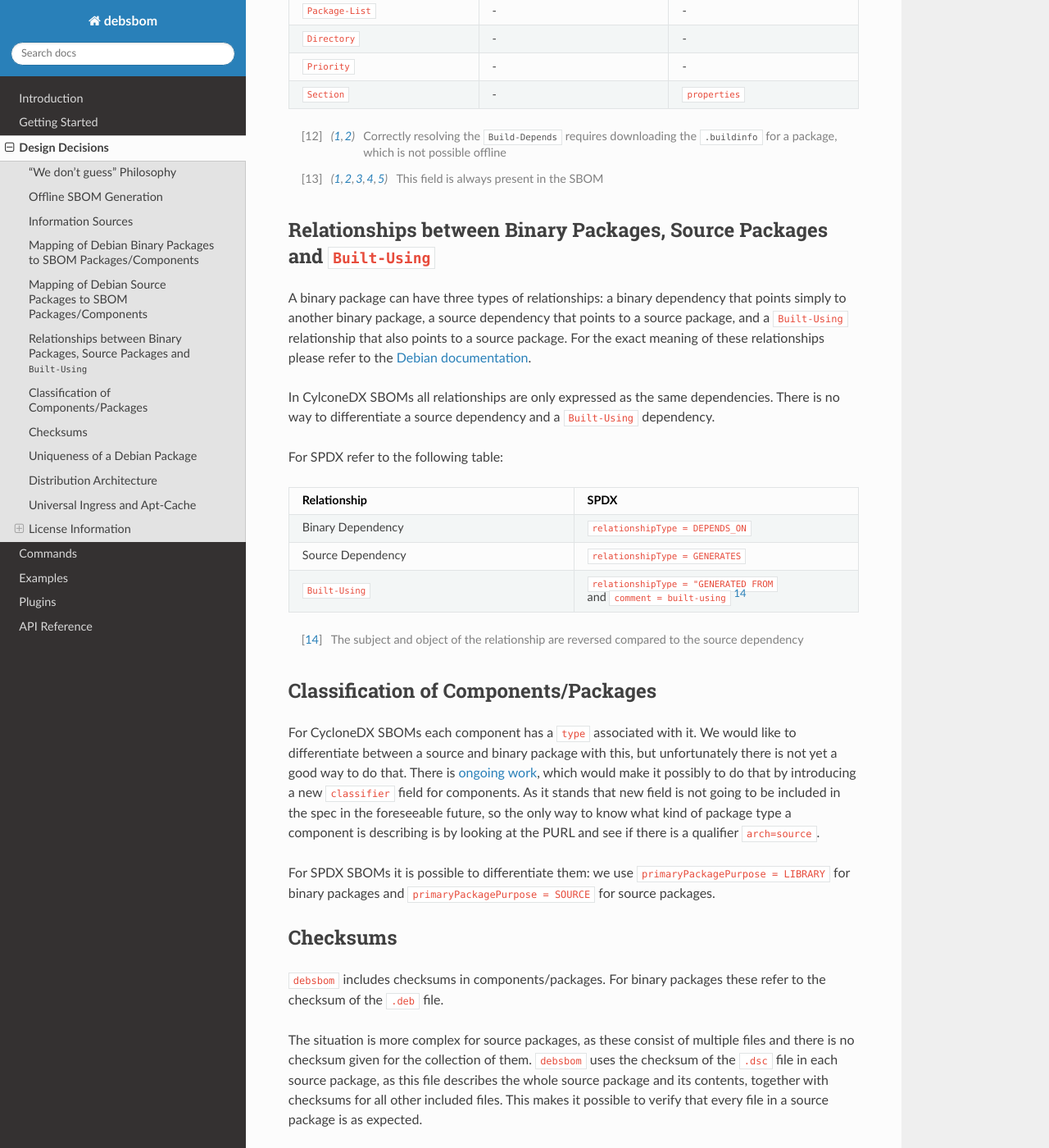
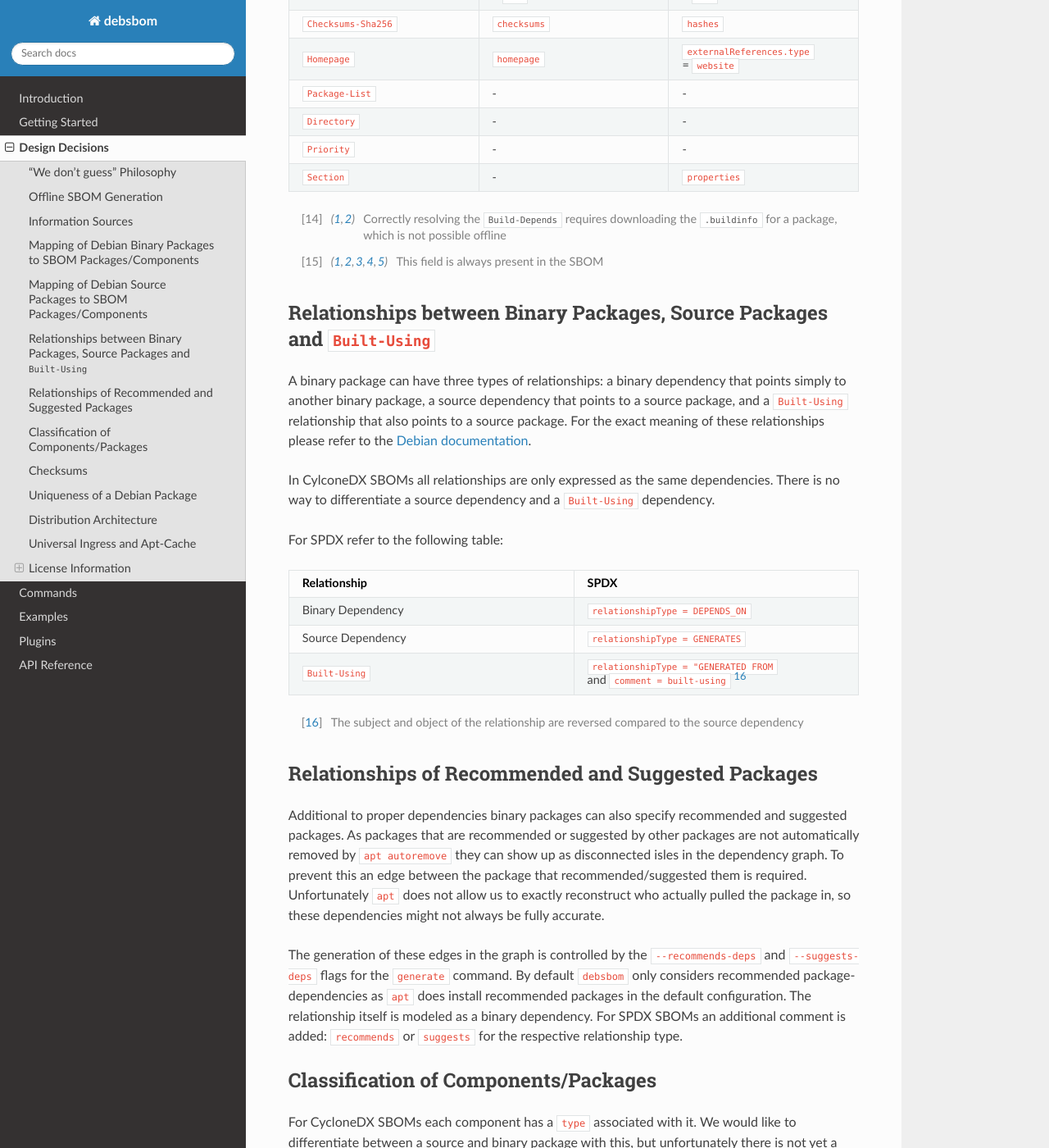
Before and after one commit to siemens/debsbom, a Sphinx documentation site: the page built from docs/source/design-decisions.rst, in a window 1280 px wide and 1400 px high, scrolled down 3440 px. Shown: the whole window at 82% size. Built offline with Sphinx 7.4.7 and the Read the Docs theme 3.1.0, drawn with Linux system fonts in a browser that asks for light colours; some of the changed text lies outside the part shown.

Commit message:
docs: document recommended and suggested package dependencies
Signed-off-by: Christoph Steiger <christoph.steiger@siemens.com>

```diff
--- a/docs/source/design-decisions.rst
+++ b/docs/source/design-decisions.rst
@@ -57,9 +57,9 @@ The following table shows how fields in a Debian binary package are mapped to fi
     ``Conflicts``, \-, \-
     ``Conffiles``, \-, \-
     ``Depends``, [#depends]_, [#depends]_
-    ``Recommends``, \-, \-
+    ``Recommends``, [#recommends]_, [#recommends]_
     ``Pre-Depends``, [#pre_depends]_, [#pre_depends]_
-    ``Suggests``, \-, \-
+    ``Suggests``, [#suggests]_, [#suggests]_
     ``Description``, ``summary`` and ``description`` [#description]_,  ``description``
     ``Built-Using``, [#built_using_spdx]_, [#built_using_cdx]_
     ``Homepage``, ``homepage``, ``externalReferences.type`` = ``website``
@@ -75,6 +75,8 @@ The following table shows how fields in a Debian binary package are mapped to fi
 .. [#source] When a ``Source`` is specified it gets a separate entry in the SBOM and the dependency is added
 .. [#provides] Provided packages are considered in the dependency resolution
 .. [#depends] When a ``Dependency`` is specified a dependency is created for the related packages
+.. [#recommends] Recommended packages are treated as normal dependencies, see :ref:`recommended-suggested-deps` for details
+.. [#suggests] Suggested packages are treated as normal dependencies, see :ref:`recommended-suggested-deps` for details
 .. [#pre_depends] ``Pre-Depends`` dependencies are treated exactly the same as ``Depends`` dependencies, i.e. simply appended to them
 .. [#description] The synopsis (first line) is the ``summary``, the rest goes into the ``description``
 .. [#built_using_spdx] Any ``Built-Using`` dependency gets a separate entry and the ``GENERATED_FROM`` relationship is used
@@ -130,6 +132,15 @@ For SPDX refer to the following table:
     ``Built-Using``, ``relationshipType = "GENERATED FROM`` and ``comment = built-using`` [#built_using_relationship]_
 
 .. [#built_using_relationship] The subject and object of the relationship are reversed compared to the source dependency
+
+.. _recommended-suggested-deps:
+
+Relationships of Recommended and Suggested Packages
+---------------------------------------------------
+
+Additional to proper dependencies binary packages can also specify recommended and suggested packages. As packages that are recommended or suggested by other packages are not automatically removed by ``apt autoremove`` they can show up as disconnected isles in the dependency graph. To prevent this an edge between the package that recommended/suggested them is required. Unfortunately ``apt`` does not allow us to exactly reconstruct who actually pulled the package in, so these dependencies might not always be fully accurate.
+
+The generation of these edges in the graph is controlled by the ``--recommends-deps`` and ``--suggests-deps`` flags for the ``generate`` command. By default ``debsbom`` only considers recommended package-dependencies as ``apt`` does install recommended packages in the default configuration. The relationship itself is modeled as a binary dependency. For SPDX SBOMs an additional comment is added: ``recommends`` or ``suggests`` for the respective relationship type.
 
 Classification of Components/Packages
 -------------------------------------
```
